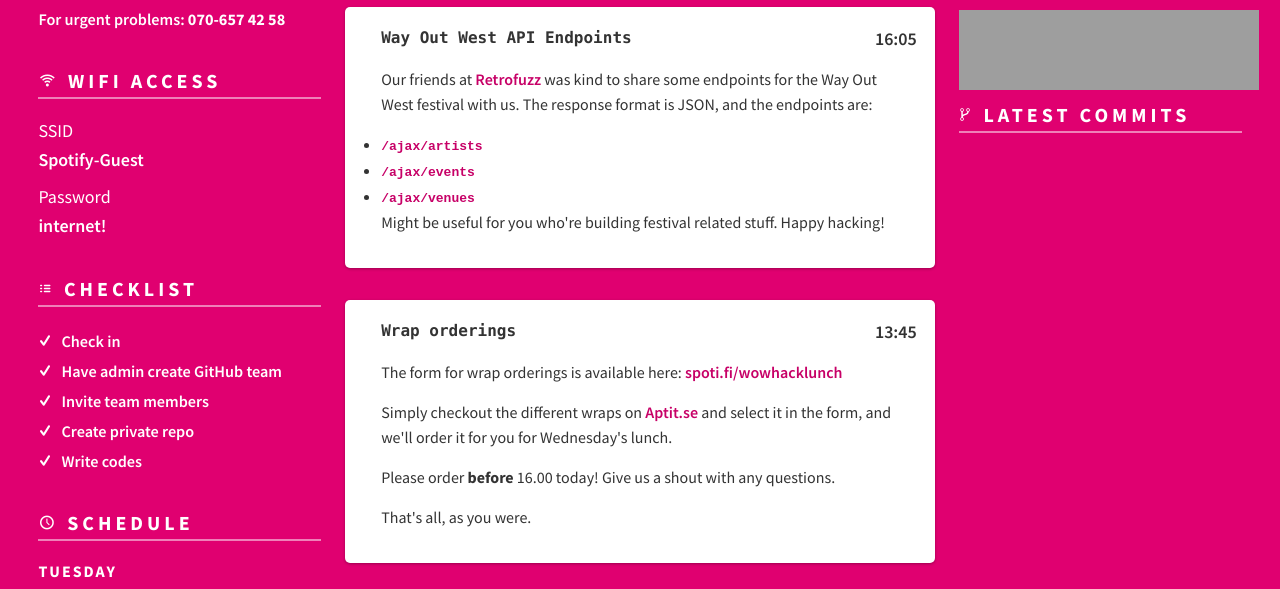
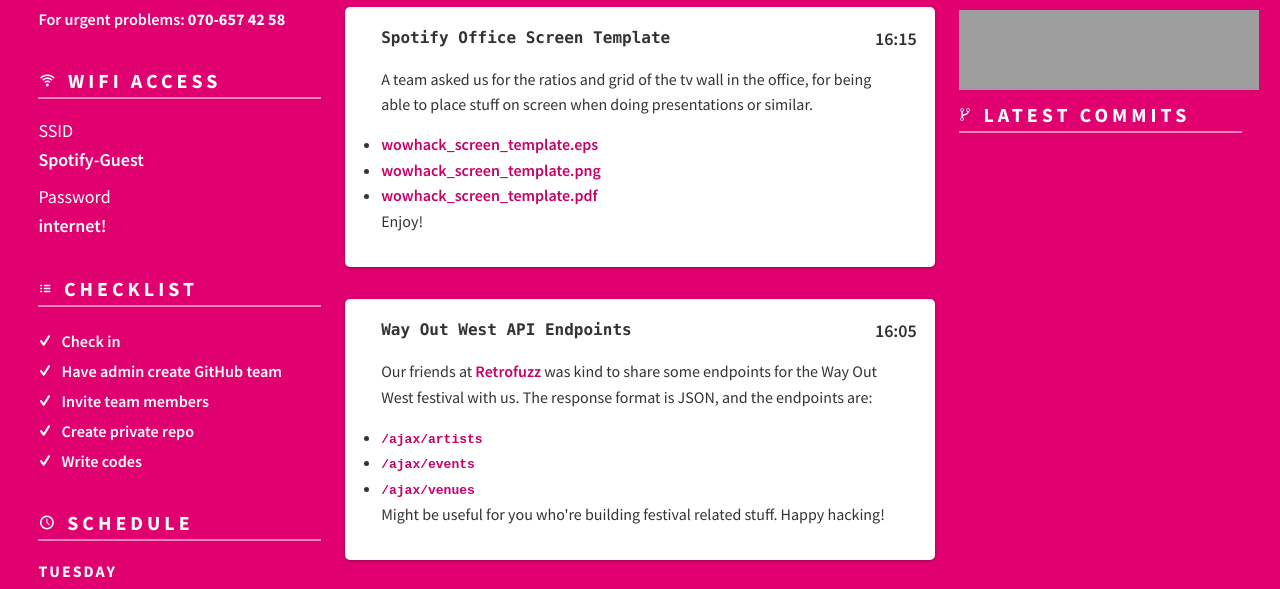
Before and after one commit to wowhack/wowhack.github.io, a website: page index.html in a window 1280 px wide. Shown: the part 177-766 px from the top of the page. Drawn offline with nearby package versions, Linux system fonts and the light colour scheme; grey boxes are pictures that could not be loaded; a script that the page names is missing.

Commit message:
Add notice about screen template

```diff
--- a/index.html
+++ b/index.html
@@ -131,6 +131,27 @@
 
           --><section class="grid__item one-half">
             <h1>Notices</h1>
+
+            <article role="article">
+              <h2>Spotify Office Screen Template</h2>
+              <time datetime="20140805T16:15" title="2014-08-05, 16:15" pubdate>16:15</time>
+
+              <div class="content">
+                <p>
+                  A team asked us for the ratios and grid of the tv wall in the office, for being able to place stuff on screen when doing presentations or similar.
+                </p>
+
+                <ul>
+                  <li><a href="files/wowhack_screen_template.eps">wowhack_screen_template.eps</a></li>
+                  <li><a href="files/wowhack_screen_template.png">wowhack_screen_template.png</a></li>
+                  <li><a href="files/wowhack_screen_template.pdf">wowhack_screen_template.pdf</a></li>
+                </ul>
+
+                <p>
+                  Enjoy!
+                </p>
+              </div>
+            </article>
 
             <article role="article">
               <h2>Way Out West API Endpoints</h2>
```
